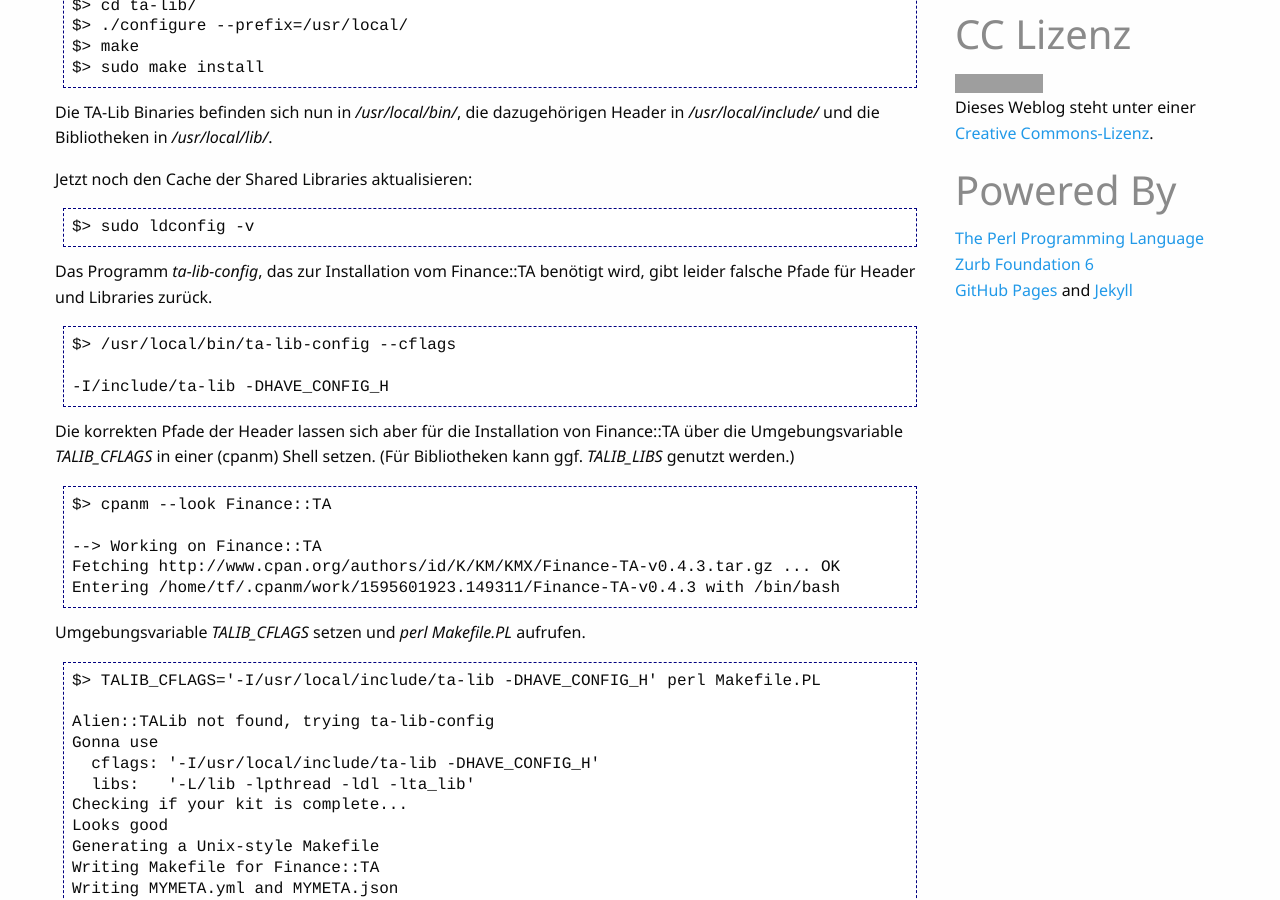
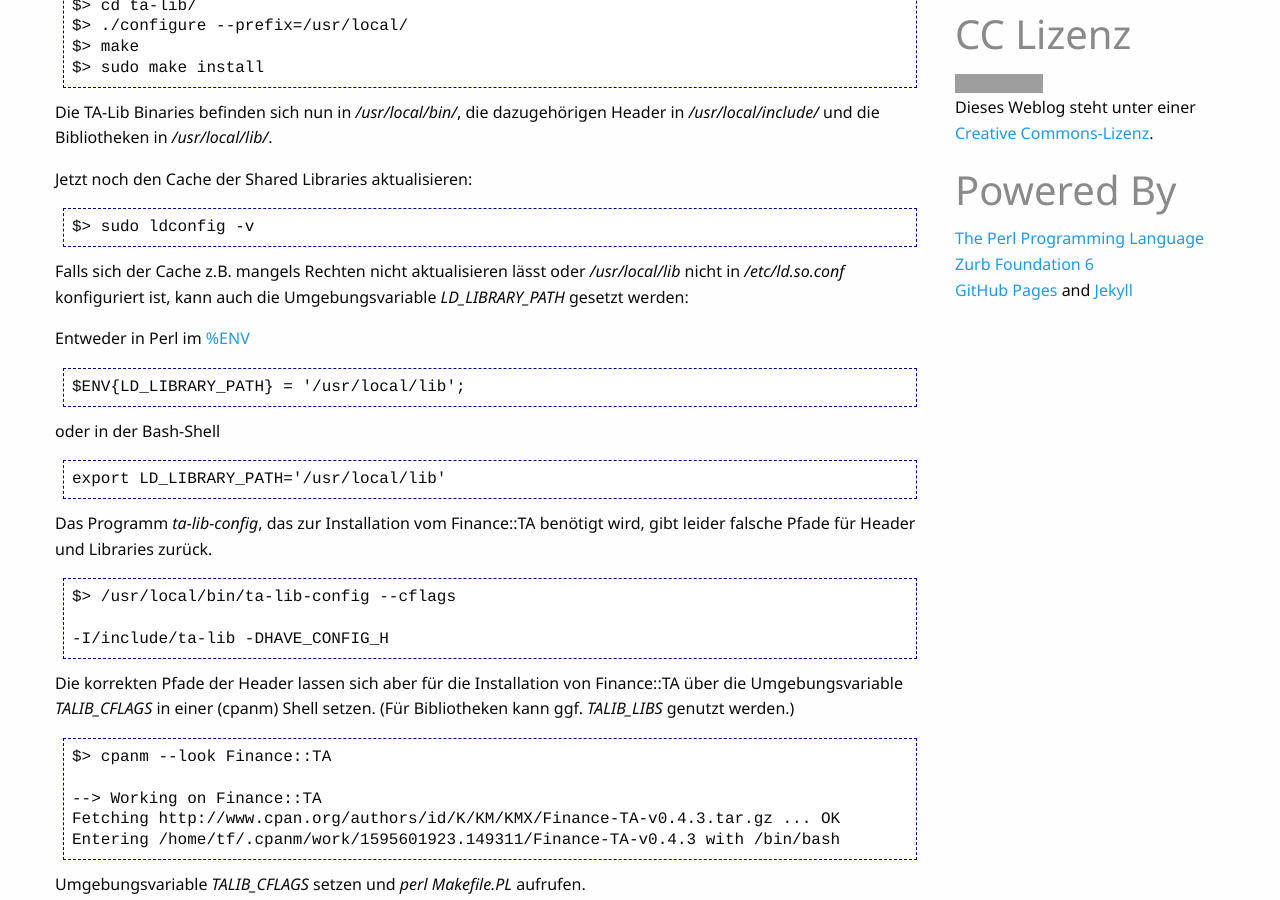
Before and after one commit to perl-howto/perl-howto.github.io, a Jekyll site: the page built from _posts/2020-07-24-TA-LIB-und-Finance-TA-auf-Ubuntu-installieren.html, in a window 1280 px wide and 900 px high, scrolled down 826 px. Built offline with Jekyll 4.4.1, drawn with Linux system fonts in a browser that asks for light colours; grey boxes are pictures that could not be loaded.

Commit message:
Added hints about LD_LIBRARY_PATH

```diff
--- a/_posts/2020-07-24-TA-LIB-und-Finance-TA-auf-Ubuntu-installieren.html
+++ b/_posts/2020-07-24-TA-LIB-und-Finance-TA-auf-Ubuntu-installieren.html
@@ -39,6 +39,20 @@ Jetzt noch den Cache der Shared Libraries aktualisieren:
 </p>
 <pre>
 $&gt; sudo ldconfig -v
+</pre>
+<p>
+Falls sich der Cache z.B. mangels Rechten nicht aktualisieren lässt oder <em>/usr/local/lib</em> nicht in <em>/etc/ld.so.conf</em> konfiguriert ist, kann auch die Umgebungsvariable <em>LD_LIBRARY_PATH</em> gesetzt werden:
+</p>
+<p>
+Entweder in Perl im <a href="https://perldoc.perl.org/variables/%25ENV">%ENV</a>
+<pre>
+$ENV{LD_LIBRARY_PATH} = '/usr/local/lib';
+</pre>
+<p>
+oder in der Bash-Shell
+</p>
+<pre>
+export LD_LIBRARY_PATH='/usr/local/lib'
 </pre>
 <p>
 Das Programm <em>ta-lib-config</em>, das zur Installation vom Finance::TA ben&ouml;tigt wird, gibt leider falsche Pfade f&uuml;r Header und Libraries zur&uuml;ck.
```
